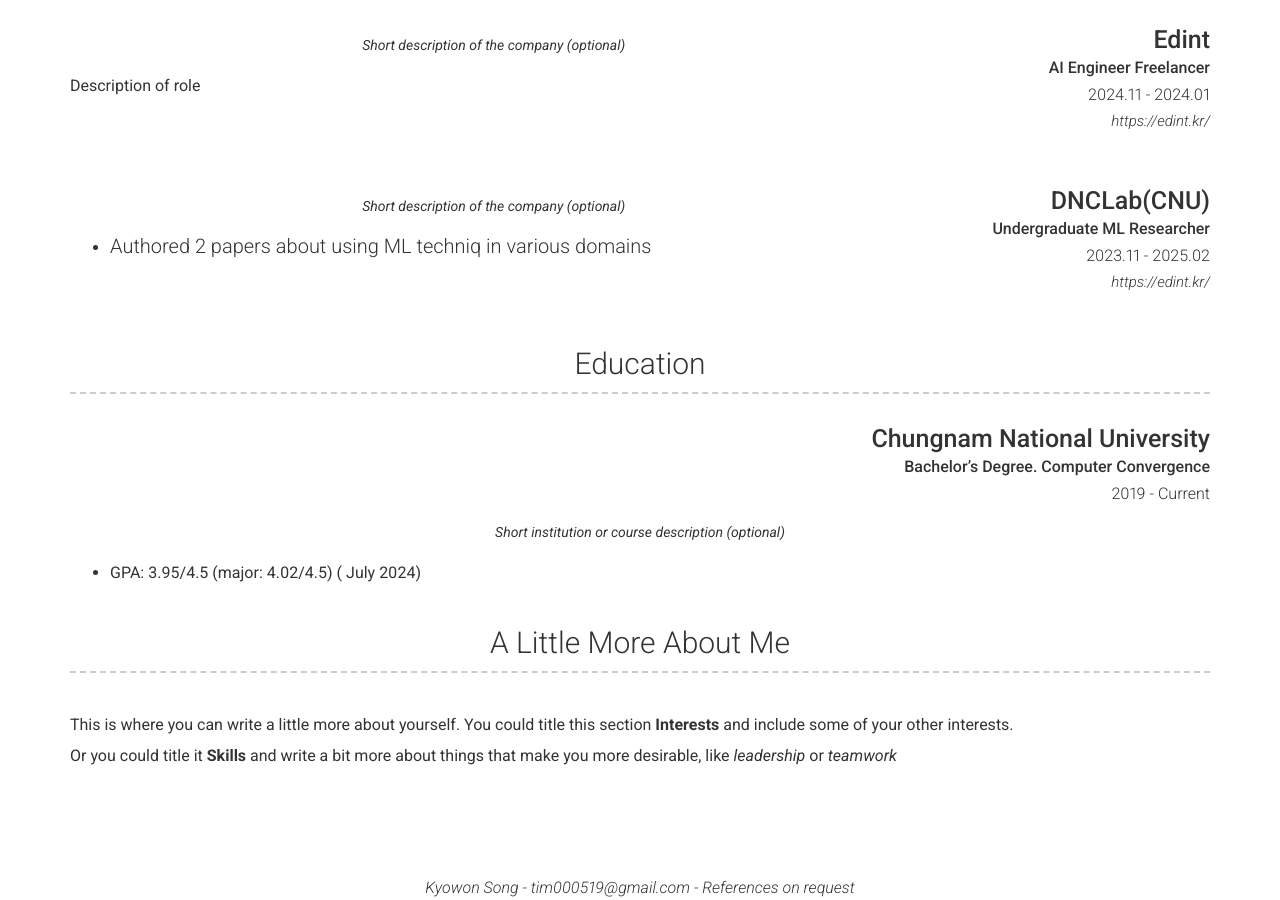
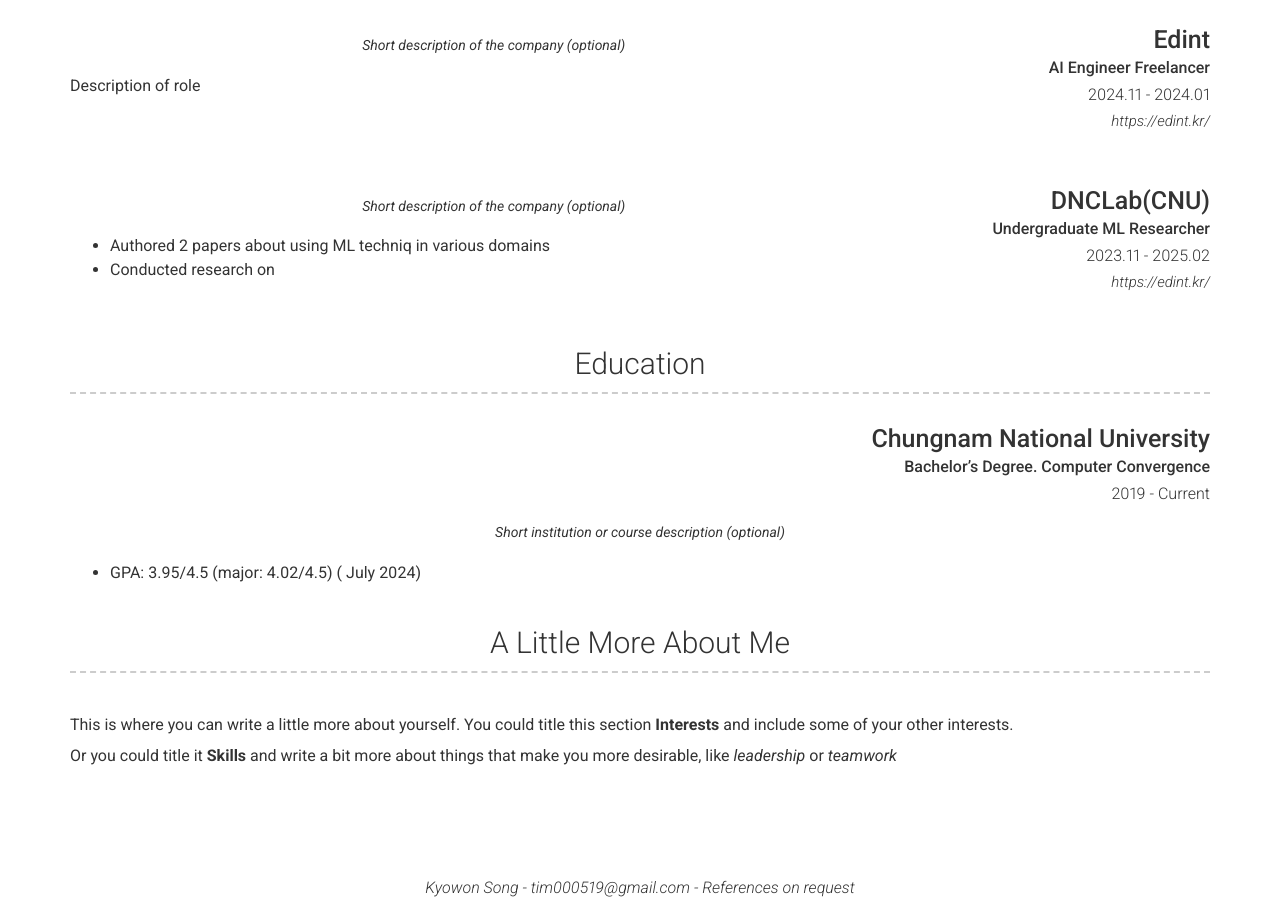
Before and after one commit to tim000519/tim000519.github.io, a Jekyll site: the page built from index.md, in a window 1280 px wide and 900 px high, scrolled down 1086 px. Built offline with Jekyll 4.4.1, drawn with Linux system fonts in a browser that asks for light colours; nearby versions of some CDN libraries.

Commit message:
Update _config.yml

```diff
--- a/_config.yml
+++ b/_config.yml
@@ -92,7 +92,7 @@
           </div>
 
           <div style="display: flex; align-items: flex-start; margin-left: 25px;">
-            <a href="/pdf/poster.pdf" target="_blank" style="margin-right: 10px;">
+            <a href="/pdf/stylrPoster.pdf" target="_blank" style="margin-right: 10px;">
               <img src="/images/contract.png" alt="PDF" width="25" style="vertical-align: middle;">
             </a>
             <p style="margin-left: 5px; vertical-align: middle;">
@@ -142,7 +142,7 @@
           Short description of the company (optional)
         description: | # this will include new lines to allow paragraphs
           - Authored 2 papers about using ML techniq in various domains
-          -
+          - Conducted research on
 
 
   - title: Education
```
